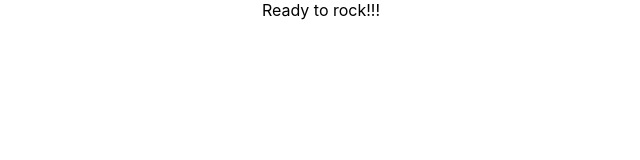
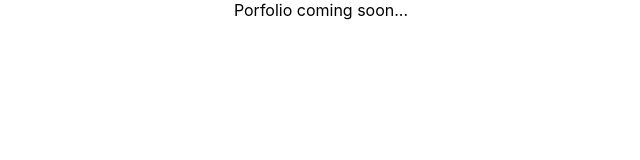
Before and after one commit to Rajasimhared/me, a React (Create React App) app: page / in a window 1280 px wide. Shown: the top 160 px of the page, without its empty margins (319-959 px from the left). Built offline with nearby package versions, Linux system fonts and the light colour scheme.

Commit message:
change temp messgae

```diff
--- a/src/App.js
+++ b/src/App.js
@@ -4,7 +4,7 @@ import './App.css';
 function App() {
   return (
     <div className="App">
-      Ready to rock!!!
+      Porfolio coming soon...
     </div>
   );
 }
```
